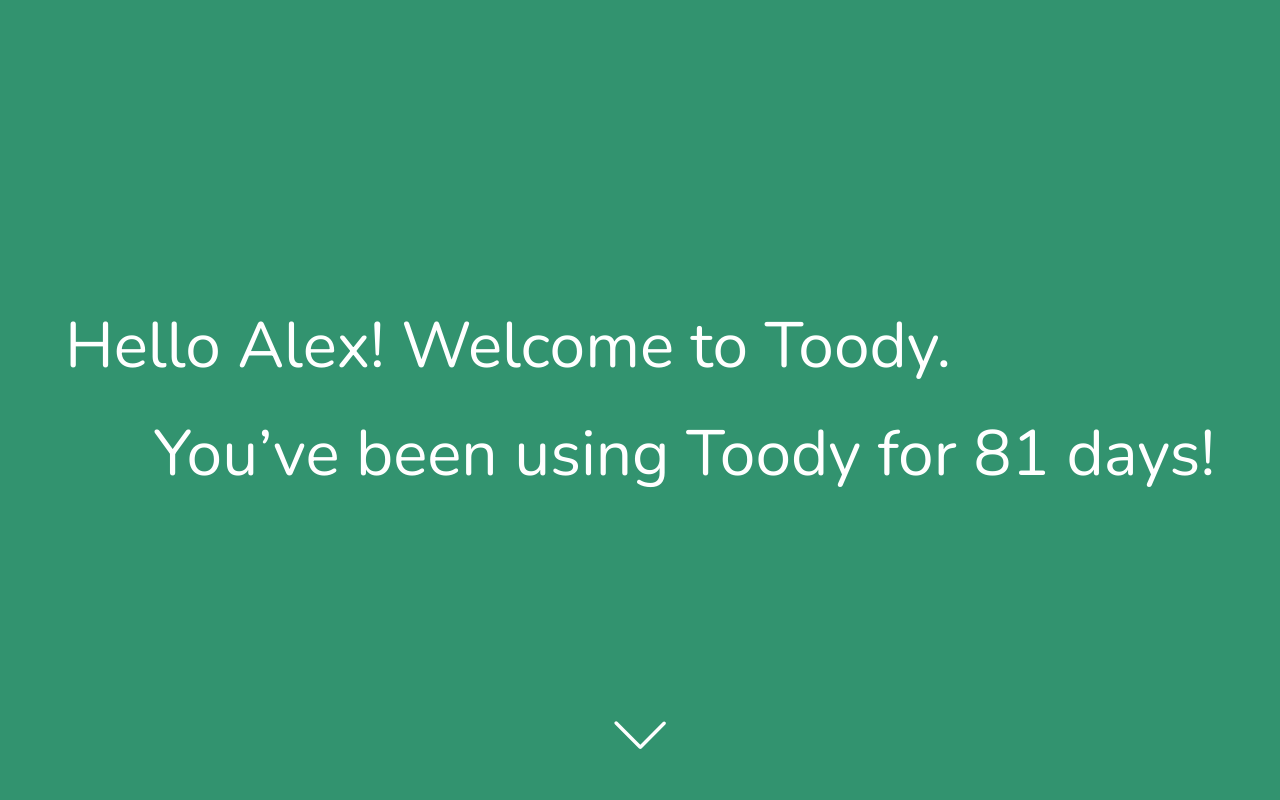
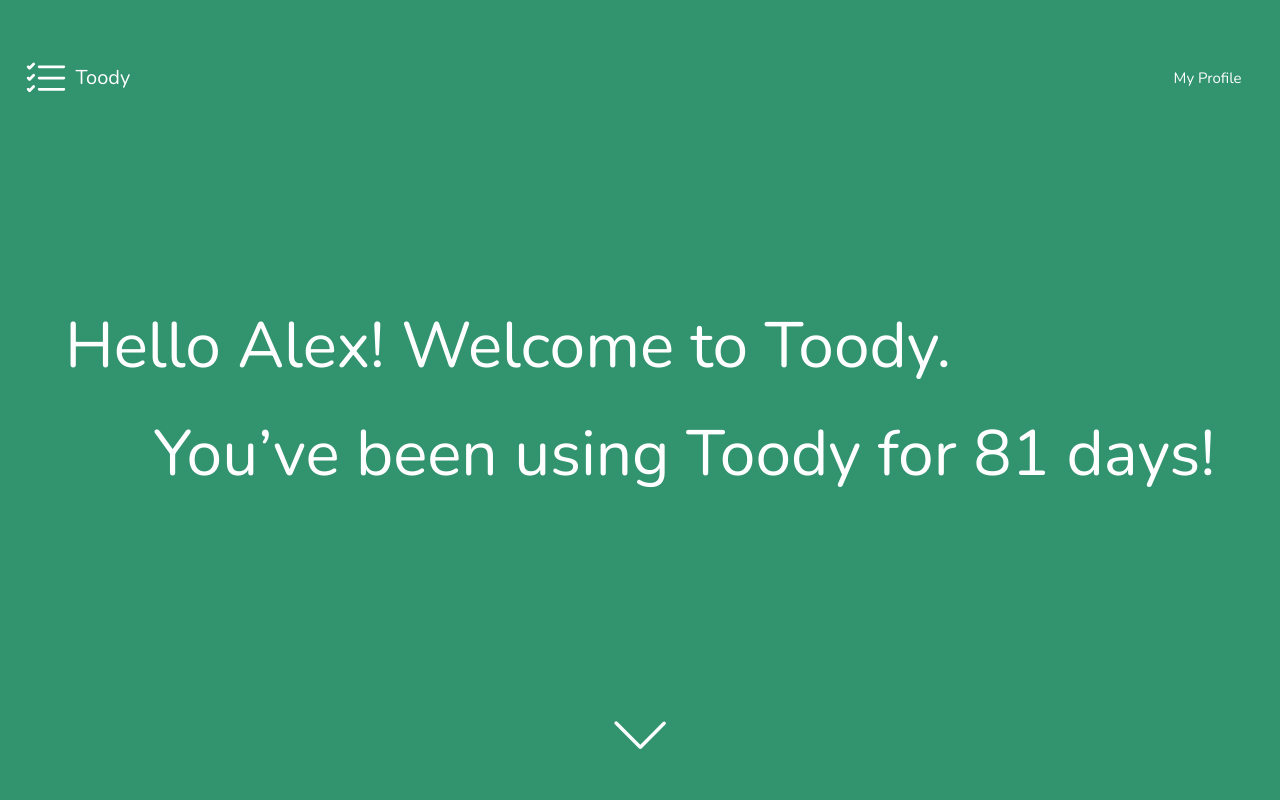
Before and after one commit to ctc-uci/toody-app, a React (Create React App) app: page / in a window 1280 px wide. Shown: the top 800 px of the page. Built offline with nearby package versions, Linux system fonts and the light colour scheme.

Commit message:
Added header component

```diff
--- a/src/components/Header/Header.css
+++ b/src/components/Header/Header.css
@@ -1,7 +1,30 @@
 .header {
+    margin-top: 5.5vh;
+    margin-left: 2vw;
+    margin-right: 3vw;
+    margin-bottom: 5.5vh;
     position: fixed;
-    width: 100vw;
+    width: 95vw;
+    display: flex;
+    flex-direction: row;
+    gap: 10px;
+    align-items: center;
 }
 
 /* TODO: Add styling for your Header component
 here. */
+#profileLink {
+    margin-left: auto;
+    color: white;
+    text-decoration: none;
+    font-size: 15px;
+}
+
+#logoTitle {
+    font-size: 20px;
+}
+
+#logo {
+    width: 40px;
+    height: auto;
+}
--- a/src/components/Header/Header.jsx
+++ b/src/components/Header/Header.jsx
@@ -1,5 +1,6 @@
 import React from 'react';
-// import toody from '../../images/toody.svg';
+import toody from '../../images/toody.svg';
+import { Link } from 'react-router-dom';
 // ^^ this is the Toody logo; uncomment he above line to use it
 import './Header.css';
 
@@ -12,6 +13,9 @@
         at the top left and the "Profile" link at the top right. The logo
         has already been imported for you (see line 2). The completed header
         should route the user to the Profile page correctly. */}
+      <img id="logo" src={toody}></img>
+      <p id="logoTitle">Toody</p>
+      <Link id="profileLink" to="/profile">My Profile</Link>
     </div>
   );
 };
```
